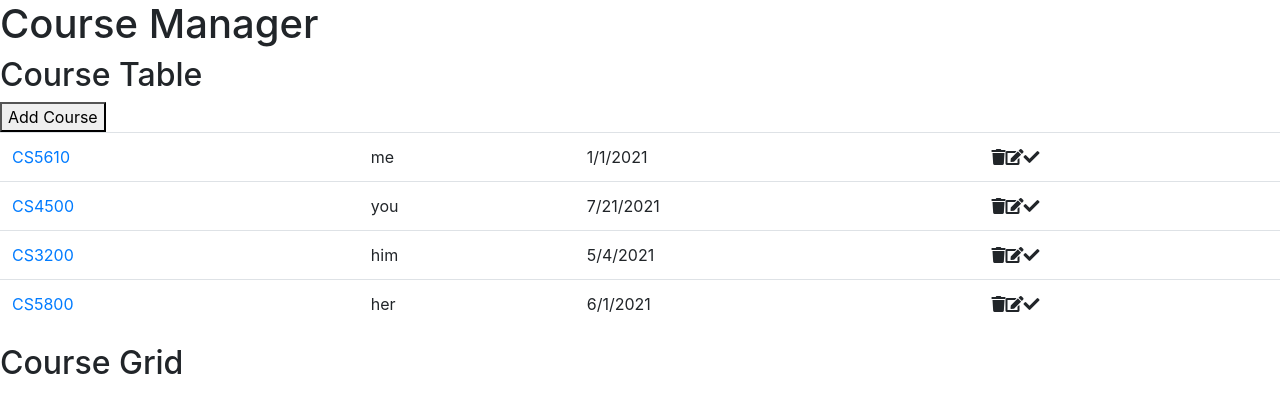
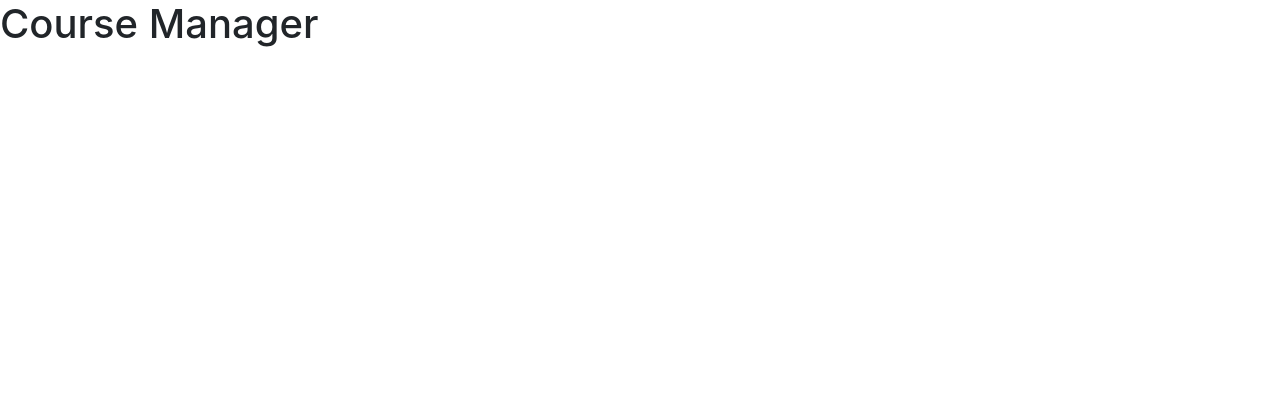
Before and after one commit to leorafink/CS5610-WebDev-sp21-client-react, a React (Create React App) app: page /courses in a window 1280 px wide. Shown: the top 412 px of the page. Built offline with nearby package versions, Linux system fonts and the light colour scheme.

Commit message:
toggle btwn grid and table

```diff
--- a/src/components/course-grid.js
+++ b/src/components/course-grid.js
@@ -1,6 +1,12 @@
 import React from "react";
+import {Link} from "react-router-dom";
 
 const CourseGrid = () =>
-    <h2>Course Grid</h2>
+    <div>
+     <h2>Course Grid</h2>
+        <Link to="/courses/table">
+          <i className="fas fa-list float-right"></i>
+        </Link>
+    </div>
 
 export default CourseGrid
--- a/src/components/course-manager.js
+++ b/src/components/course-manager.js
@@ -1,6 +1,7 @@
 import React from "react";
 import CourseTable from "./course-table";
 import CourseGrid from "./course-grid";
+import {Route} from "react-router-dom";
 
 class CourseManager extends React.Component {
     state = {
@@ -15,8 +16,10 @@ class CourseManager extends React.Component {
         return (
             <div>
                 <h1>Course Manager</h1>
-                <CourseTable courses={this.state.courses}/>
-                <CourseGrid courses={this.state.courses}/>
+                <Route path="/courses/grid" component={CourseGrid}/>
+                <Route path="/courses/table" component={CourseTable}/>
+                {/*<CourseTable courses={this.state.courses}/>*/}
+                {/*<CourseGrid courses={this.state.courses}/>*/}
             </div>
         )
     }
--- a/src/components/course-table.js
+++ b/src/components/course-table.js
@@ -1,5 +1,6 @@
 import React from "react";
 import CourseRow from "./course-row";
+import {Link} from "react-router-dom";
 
 export default class CourseTable extends
     React.Component {
@@ -31,6 +32,9 @@ export default class CourseTable extends
         return(
             <div>
                 <h2>Course Table</h2>
+                <Link to="/courses/grid">
+                <i className="fas fa-table float-right"></i>
+                </Link>
                 <button onClick={this.addCourse}>Add Course</button>
                 <table className="table">
                     {/*<CourseRow title="CS5610" owner="me"/>
```
